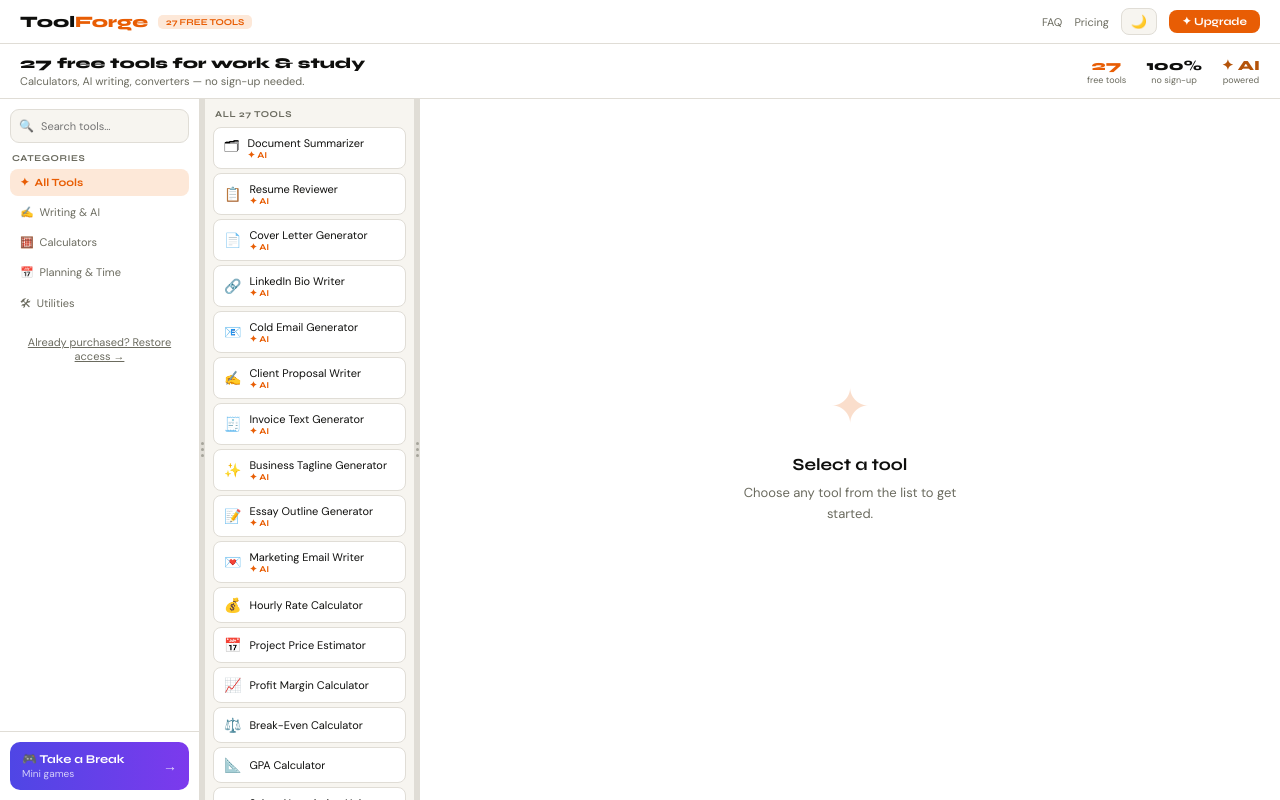
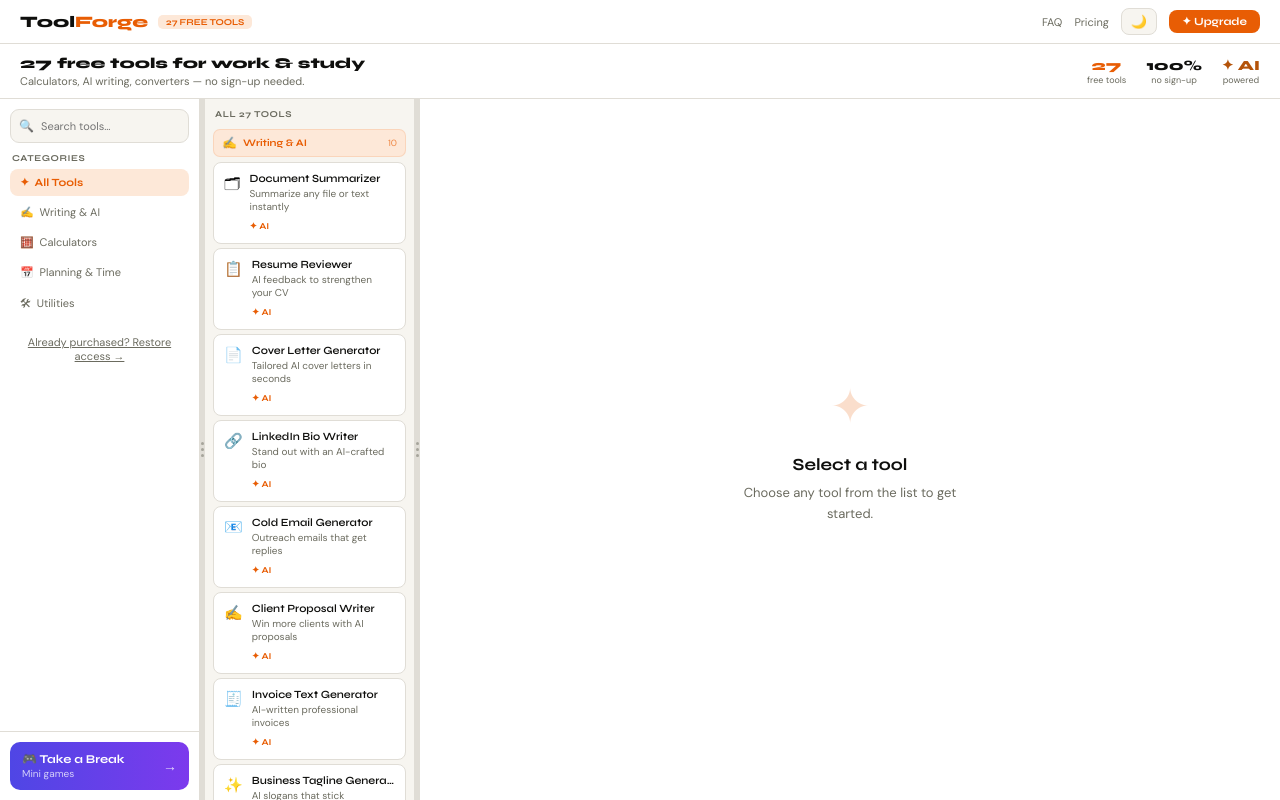
Before and after one commit to Agent0P/ToolForge, a React (Vite) app: page / in a window 1280 px wide. Built offline with nearby package versions, Linux system fonts and the light colour scheme.

Commit message:
Update App.jsx

```diff
--- a/src/App.jsx
+++ b/src/App.jsx
@@ -377,9 +377,13 @@ export default function ToolForge() {
   }, [isDesktop]);
 
   /* ── Pomodoro ── */
-  const POMO_MODES = { focus:25*60, short:5*60, long:15*60 };
+  const POMO_MODES = [
+    { id:"focus", label:"Focus",       icon:"🍅", mins:25, color:T.accent, colorDim:T.accentDim },
+    { id:"short",  label:"Short Break", icon:"☕", mins:5,  color:T.green,  colorDim:T.greenDim  },
+    { id:"long",   label:"Long Break",  icon:"🌿", mins:15, color:T.blue,   colorDim:T.blueDim   },
+  ];
   const [pomoMode, setPomoMode]         = useState("focus");
-  const [pomoSec, setPomoSec]           = useState(POMO_MODES.focus);
+  const [pomoSec, setPomoSec]           = useState(25 * 60);
   const [pomoRunning, setPomoRunning]   = useState(false);
   const [pomoPaused, setPomoPaused]     = useState(false);
   const [pomoSessions, setPomoSessions] = useState(0);
@@ -390,7 +394,15 @@ export default function ToolForge() {
     else clearInterval(pomoRef.current);
     return () => clearInterval(pomoRef.current);
   }, [pomoRunning, pomoMode]);
-  const pomoProps = { modes:POMO_MODES, modeId:pomoMode, secondsLeft:pomoSec, running:pomoRunning, pinned:pomoPinned, sessions:pomoSessions, paused:pomoPaused, onStart:() => { setPomoRunning(true); setPomoPaused(false); setPomoPinned(true); }, onPause:() => { setPomoRunning(false); setPomoPaused(true); }, onReset:() => { clearInterval(pomoRef.current); setPomoRunning(false); setPomoPaused(false); setPomoSec(POMO_MODES[pomoMode]); setPomoPinned(false); }, onSwitchMode:(m) => { clearInterval(pomoRef.current); setPomoMode(m); setPomoSec(POMO_MODES[m]); setPomoRunning(false); setPomoPaused(false); }, onTogglePin:() => setPomoPinned(p=>!p) };
+  const pomoProps = {
+    modes:POMO_MODES, modeId:pomoMode, secondsLeft:pomoSec, running:pomoRunning,
+    pinned:pomoPinned, sessions:pomoSessions, paused:pomoPaused,
+    onStart:      () => { setPomoRunning(true); setPomoPaused(false); setPomoPinned(true); },
+    onPause:      () => { setPomoRunning(false); setPomoPaused(true); },
+    onReset:      () => { const m = POMO_MODES.find(x=>x.id===pomoMode); clearInterval(pomoRef.current); setPomoRunning(false); setPomoPaused(false); setPomoSec(m.mins*60); setPomoPinned(false); },
+    onSwitchMode: (id) => { const m = POMO_MODES.find(x=>x.id===id); clearInterval(pomoRef.current); setPomoMode(id); setPomoSec(m.mins*60); setPomoRunning(false); setPomoPaused(false); },
+    onTogglePin:  () => setPomoPinned(p=>!p),
+  };
 
   /* ── Deadline ── */
   const [dlLabel, setDlLabel]     = useState("");
@@ -529,19 +541,50 @@ export default function ToolForge() {
 
           {/* Middle tool list */}
           <div style={{ width:midW, flexShrink:0, background:TH.bg, borderRight:`1px solid ${TH.border}`, overflowY:"auto", padding:"10px 8px" }}>
-            <div style={{ fontSize:9, color:TH.muted, letterSpacing:0.6, marginBottom:8, fontFamily:"Syne, sans-serif", fontWeight:700, paddingLeft:2 }}>
+            <div style={{ fontSize:9, color:TH.muted, letterSpacing:0.6, marginBottom:10, fontFamily:"Syne, sans-serif", fontWeight:700, paddingLeft:2 }}>
               {search ? `${middleTools.length} RESULT${middleTools.length!==1?"S":""}` : activeCat==="all" ? `ALL ${ALL_TOOLS.length} TOOLS` : `${CATEGORIES.find(c=>c.id===activeCat)?.label?.toUpperCase()} — ${middleTools.length}`}
             </div>
-            {middleTools.map(tool => (
-              <div key={tool.id} onClick={() => { setActiveTool(tool); setShowGames(false); }}
-                style={{ padding:"8px 10px", borderRadius:8, border:`1px solid ${activeTool?.id===tool.id?tool.catColor:TH.border}`, background:activeTool?.id===tool.id?tool.catColorDim:TH.card, display:"flex", alignItems:"center", gap:8, cursor:"pointer", marginBottom:4, transition:"all 0.15s" }}>
-                <span style={{ fontSize:14, flexShrink:0 }}>{tool.icon}</span>
-                <div style={{ minWidth:0 }}>
-                  <div style={{ fontSize:11, color:activeTool?.id===tool.id?tool.catColor:TH.ink, fontWeight:activeTool?.id===tool.id?600:400, fontFamily:"DM Sans, sans-serif", whiteSpace:"nowrap", overflow:"hidden", textOverflow:"ellipsis" }}>{tool.name}</div>
-                  {AI_TOOLS.includes(tool.name) && <div style={{ fontSize:9, color:TH.accent, fontFamily:"Syne, sans-serif", fontWeight:700 }}>✦ AI</div>}
+
+            {/* Group by category when showing All or searching */}
+            {(activeCat === "all" || search) ? (
+              CATEGORIES.map(cat => {
+                const catTools = middleTools.filter(t => t.catId === cat.id);
+                if (catTools.length === 0) return null;
+                return (
+                  <div key={cat.id} style={{ marginBottom:16 }}>
+                    <div style={{ display:"flex", alignItems:"center", gap:6, padding:"5px 8px", marginBottom:5, borderRadius:7, background:cat.colorDim, border:`1px solid ${cat.color}22` }}>
+                      <span style={{ fontSize:12 }}>{cat.icon}</span>
+                      <span style={{ fontFamily:"Syne, sans-serif", fontWeight:700, fontSize:10, color:cat.color, flex:1 }}>{cat.label}</span>
+                      <span style={{ fontSize:9, color:cat.color, opacity:0.7 }}>{catTools.length}</span>
+                    </div>
+                    {catTools.map(tool => (
+                      <div key={tool.id} onClick={() => { setActiveTool(tool); setShowGames(false); }}
+                        style={{ padding:"9px 10px", borderRadius:8, border:`1px solid ${activeTool?.id===tool.id?tool.catColor:TH.border}`, background:activeTool?.id===tool.id?tool.catColorDim:TH.card, display:"flex", alignItems:"flex-start", gap:9, cursor:"pointer", marginBottom:4, transition:"all 0.15s" }}>
+                        <span style={{ fontSize:15, flexShrink:0, marginTop:1 }}>{tool.icon}</span>
+                        <div style={{ minWidth:0 }}>
+                          <div style={{ fontSize:11, color:activeTool?.id===tool.id?tool.catColor:TH.ink, fontWeight:600, fontFamily:"Syne, sans-serif", whiteSpace:"nowrap", overflow:"hidden", textOverflow:"ellipsis", marginBottom:2 }}>{tool.name}</div>
+                          <div style={{ fontSize:10, color:TH.muted, lineHeight:1.3, overflow:"hidden", display:"-webkit-box", WebkitLineClamp:2, WebkitBoxOrient:"vertical" }}>{tool.desc}</div>
+                          {AI_TOOLS.includes(tool.name) && <span style={{ fontSize:9, color:TH.accent, fontFamily:"Syne, sans-serif", fontWeight:700 }}>✦ AI</span>}
+                        </div>
+                      </div>
+                    ))}
+                  </div>
+                );
+              })
+            ) : (
+              /* Single category list */
+              middleTools.map(tool => (
+                <div key={tool.id} onClick={() => { setActiveTool(tool); setShowGames(false); }}
+                  style={{ padding:"10px 10px", borderRadius:8, border:`1px solid ${activeTool?.id===tool.id?tool.catColor:TH.border}`, background:activeTool?.id===tool.id?tool.catColorDim:TH.card, display:"flex", alignItems:"flex-start", gap:9, cursor:"pointer", marginBottom:5, transition:"all 0.15s" }}>
+                  <span style={{ fontSize:16, flexShrink:0, marginTop:1 }}>{tool.icon}</span>
+                  <div style={{ minWidth:0 }}>
+                    <div style={{ fontSize:12, color:activeTool?.id===tool.id?tool.catColor:TH.ink, fontWeight:600, fontFamily:"Syne, sans-serif", marginBottom:3 }}>{tool.name}</div>
+                    <div style={{ fontSize:11, color:TH.muted, lineHeight:1.4 }}>{tool.desc}</div>
+                    {AI_TOOLS.includes(tool.name) && <span style={{ fontSize:9, color:TH.accent, fontFamily:"Syne, sans-serif", fontWeight:700, marginTop:4, display:"block" }}>✦ AI POWERED</span>}
+                  </div>
                 </div>
-              </div>
-            ))}
+              ))
+            )}
           </div>
 
           {/* Handle 2 */}
```
